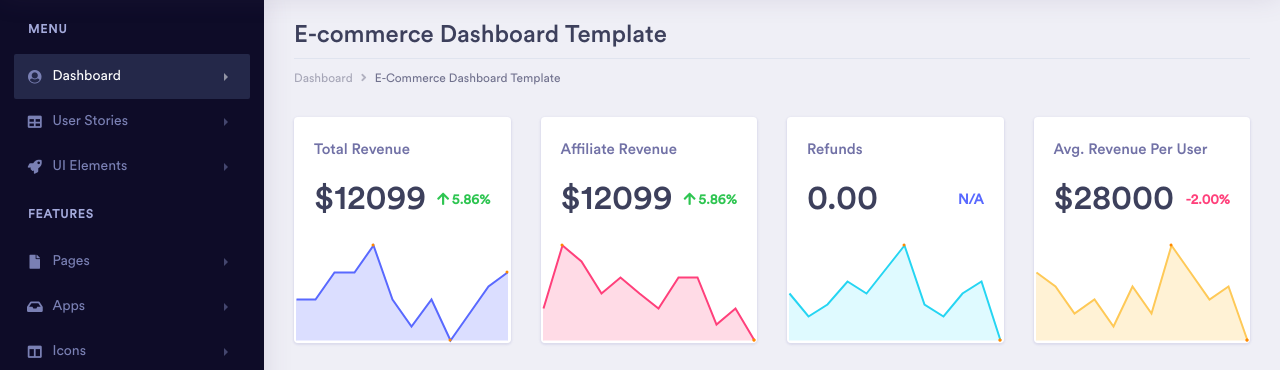
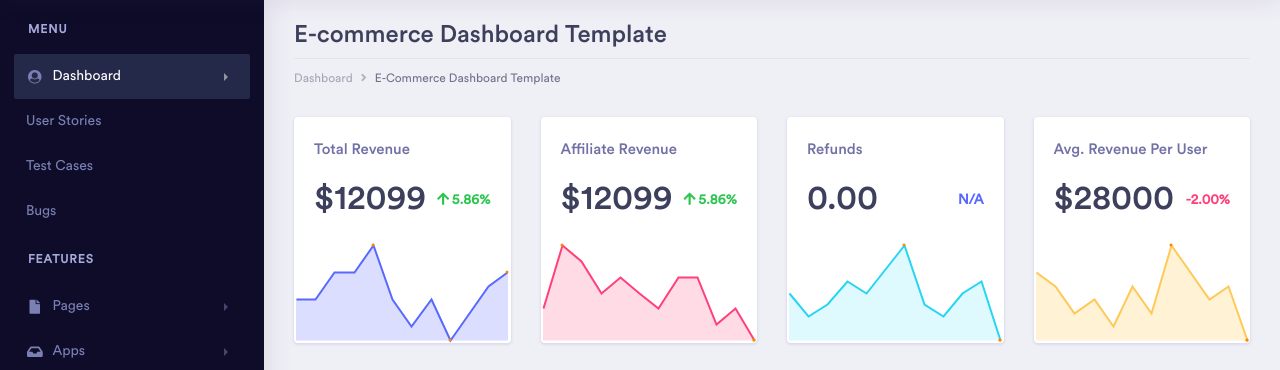
Before and after one commit to vishalsaraf44/TCMS-Web, a plain HTML site: page index.html in a window 1280 px wide. Shown: the part 70-440 px from the top of the page. Drawn offline with Linux system fonts and the light colour scheme.

Commit message:
index.html changed

```diff
--- a/index.html
+++ b/index.html
@@ -248,20 +248,21 @@
                                     </ul>
                                 </div>
                             </li>-->
-                            <li class="nav-item">
+                            <!--<li class="nav-item">
                                 <a class="nav-link" href="#" data-toggle="collapse" aria-expanded="false" data-target="#submenu-5" aria-controls="submenu-5"><i class="fas fa-fw fa-table"></i>User Stories</a>
                                 <div id="submenu-5" class="collapse submenu" style="">
                                     <ul class="nav flex-column">
                                         <li class="nav-item">
                                             <a class="nav-link" href="pages/general-table.html">General Tables</a>
                                         </li>
-                                        <li class="nav-item">
-                                            <a class="nav-link" href="pages/data-tables.html">Data Tables</a>
-                                        </li>
+
                                     </ul>
                                 </div>
+                            </li>-->
+                            <li class="nav-item">
+                                <a class="nav-link" href="pages/data-tables.html">User Stories</a>
                             </li>
-                            <li class="nav-item">
+                            <!--<li class="nav-item">
                                 <a class="nav-link" href="#" data-toggle="collapse" aria-expanded="false" data-target="#submenu-2" aria-controls="submenu-2"><i class="fa fa-fw fa-rocket"></i>UI Elements</a>
                                 <div id="submenu-2" class="collapse submenu" style="">
                                     <ul class="nav flex-column">
@@ -288,7 +289,14 @@
                                         </li>
                                     </ul>
                                 </div>
+                            </li>-->
+                            <li class="nav-item">
+                                <a class="nav-link" href="pages/test-cases.html">Test Cases</a>
                             </li>
+                            <li class="nav-item">
+                                <a class="nav-link" href="pages/bugs.html">Bugs</a>
+                            </li>
+
                             <li class="nav-divider">
                                 Features
                             </li>
```
